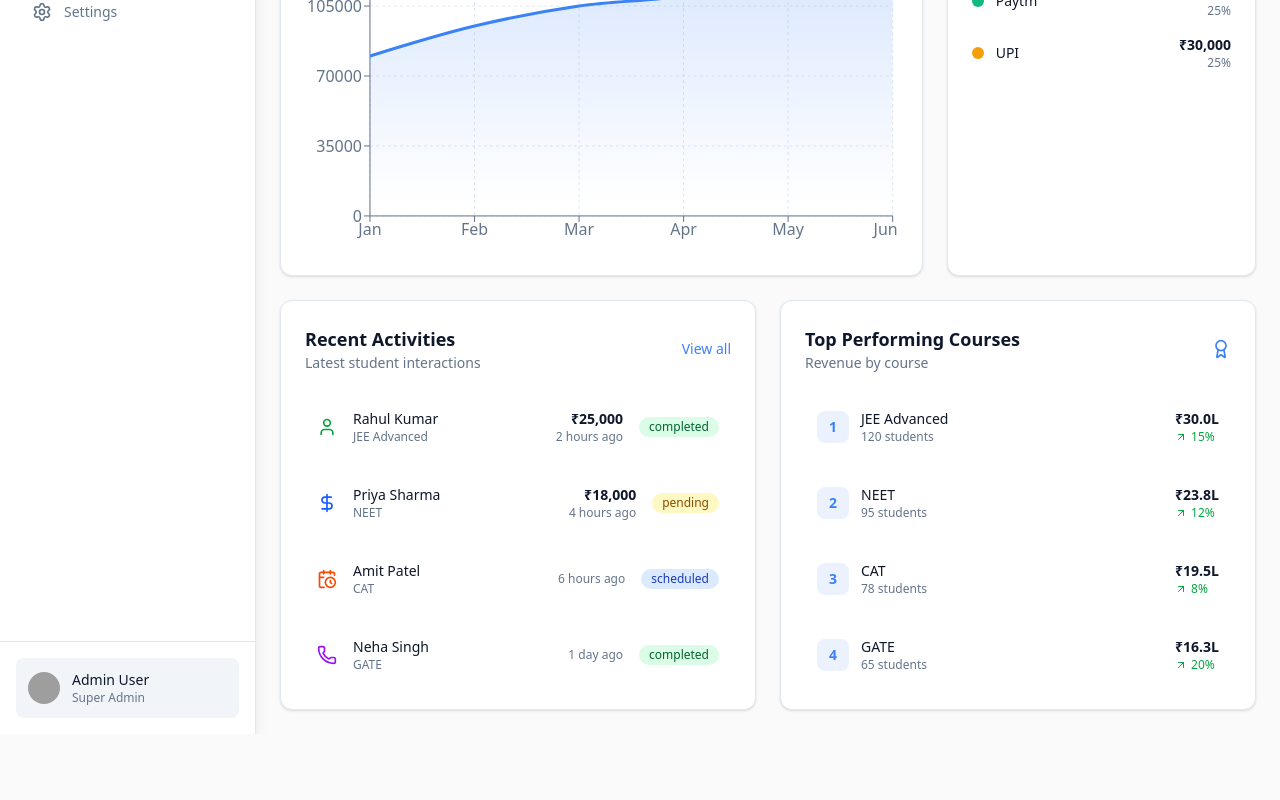
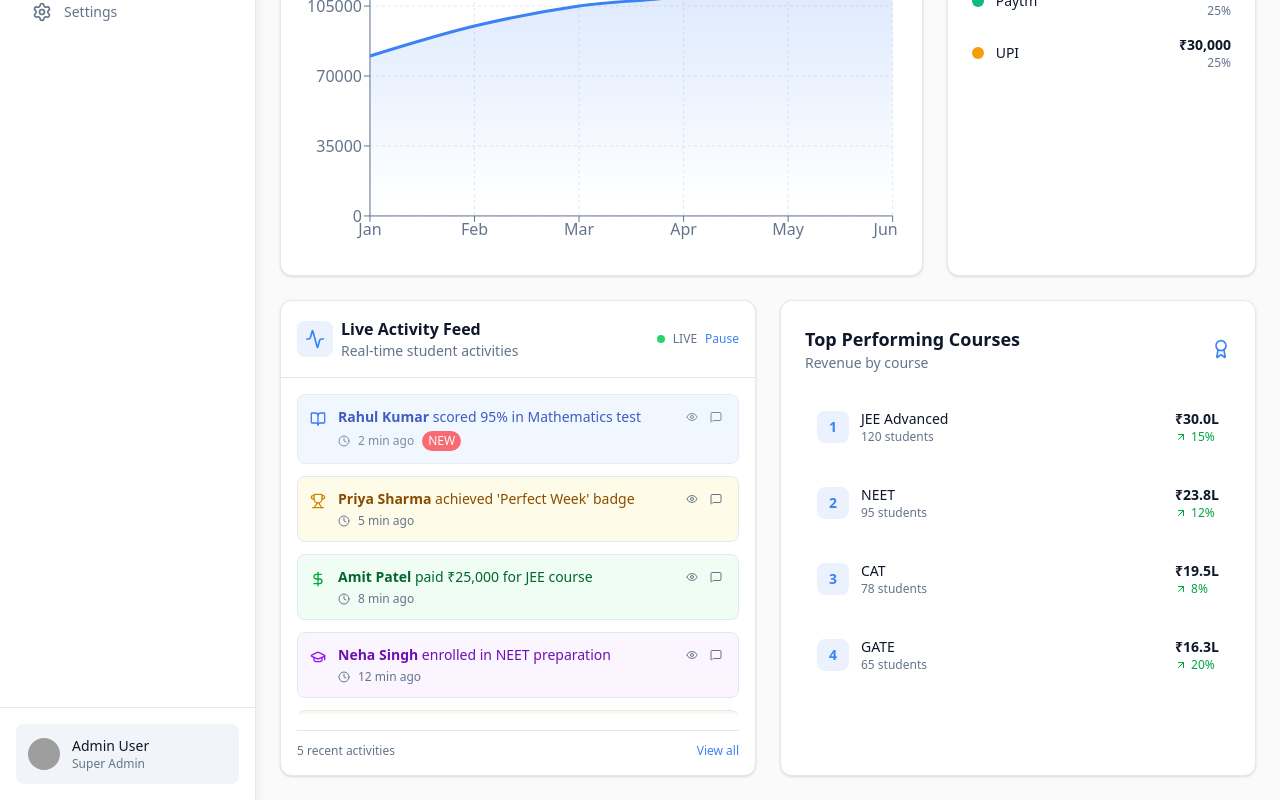
Before and after one commit to Sachinmca778/EduCRM, a Next.js app: page /admin in a window 1280 px wide. Shown: the part 527-1327 px from the top of the page. Before the commit the page ends 1261 px from the top, so only its background shows below. Built offline with nearby package versions, Linux system fonts and the light colour scheme; grey boxes are pictures that could not be loaded.

Commit message:
Live Activity Feed

```diff
--- a/app/admin/page.js
+++ b/app/admin/page.js
@@ -8,6 +8,7 @@ import {
   GraduationCap, Award, BarChart3, PieChart, LineChart, ArrowUpRight, ArrowDownRight
 } from "lucide-react";
 import SmartNotification from "../components/SmartNotification";
+import LiveActivityFeed from "../components/LiveActivityFeed";
 import {
   LineChart as RechartsLineChart, Line, XAxis, YAxis, Tooltip, ResponsiveContainer,
   CartesianGrid, BarChart, Bar, PieChart as RechartsPieChart, Pie, Cell, Area, AreaChart
@@ -438,49 +439,10 @@ export default function AdminDashboard() {
             </Card>
           </div>
 
-          {/* Recent Activities & Top Courses */}
+          {/* Live Activity Feed & Top Courses */}
           <div className="grid grid-cols-1 lg:grid-cols-2 gap-6">
-            {/* Recent Activities */}
-            <Card>
-              <CardHeader>
-                <div className="flex items-center justify-between">
-                  <div>
-                    <h3 className="text-lg font-semibold text-foreground">Recent Activities</h3>
-                    <p className="text-sm text-muted-foreground">Latest student interactions</p>
-                  </div>
-                  <button className="text-sm text-primary hover:underline">View all</button>
-                </div>
-              </CardHeader>
-              <CardContent>
-                <div className="space-y-4">
-                  {recentActivities.map((activity) => (
-                    <div key={activity.id} className="flex items-center gap-4 p-3 rounded-lg hover:bg-accent transition-colors">
-                      <div className="flex-shrink-0">
-                        {activity.type === "enrollment" && <User className="w-5 h-5 text-green-600" />}
-                        {activity.type === "payment" && <DollarSign className="w-5 h-5 text-blue-600" />}
-                        {activity.type === "demo" && <CalendarClock className="w-5 h-5 text-orange-600" />}
-                        {activity.type === "followup" && <Phone className="w-5 h-5 text-purple-600" />}
-                      </div>
-                      <div className="flex-1 min-w-0">
-                        <p className="text-sm font-medium text-foreground">{activity.student}</p>
-                        <p className="text-xs text-muted-foreground">{activity.course}</p>
-                      </div>
-                      <div className="text-right">
-                        {activity.amount > 0 && (
-                          <p className="text-sm font-semibold text-foreground">₹{activity.amount.toLocaleString()}</p>
-                        )}
-                        <p className="text-xs text-muted-foreground">{activity.time}</p>
-                      </div>
-                      <Badge
-                        variant={activity.status === "completed" ? "success" : activity.status === "pending" ? "warning" : "pending"}
-                      >
-                        {activity.status}
-                      </Badge>
-                    </div>
-                  ))}
-                </div>
-              </CardContent>
-            </Card>
+            {/* Live Activity Feed */}
+            <LiveActivityFeed />
 
             {/* Top Courses */}
             <Card>
--- /dev/null
+++ b/app/components/LiveActivityFeed.js
@@ -0,0 +1,168 @@
+"use client";
+import { useState, useEffect } from "react";
+import {
+  Activity, User, BookOpen, Trophy, DollarSign,
+  TrendingUp, Clock, Star, Award, GraduationCap,
+  Eye, MessageSquare, Heart
+} from "lucide-react";
+
+export default function LiveActivityFeed() {
+  const [activities, setActivities] = useState([]);
+  const [isLive, setIsLive] = useState(true);
+
+  const activityTypes = [
+    {
+      type: "test_completed",
+      icon: <BookOpen className="w-4 h-4 text-blue-600" />,
+      color: "bg-blue-50 border-blue-200",
+      textColor: "text-blue-800"
+    },
+    {
+      type: "achievement",
+      icon: <Trophy className="w-4 h-4 text-yellow-600" />,
+      color: "bg-yellow-50 border-yellow-200",
+      textColor: "text-yellow-800"
+    },
+    {
+      type: "payment",
+      icon: <DollarSign className="w-4 h-4 text-green-600" />,
+      color: "bg-green-50 border-green-200",
+      textColor: "text-green-800"
+    },
+    {
+      type: "enrollment",
+      icon: <GraduationCap className="w-4 h-4 text-purple-600" />,
+      color: "bg-purple-50 border-purple-200",
+      textColor: "text-purple-800"
+    },
+    {
+      type: "improvement",
+      icon: <TrendingUp className="w-4 h-4 text-orange-600" />,
+      color: "bg-orange-50 border-orange-200",
+      textColor: "text-orange-800"
+    }
+  ];
+
+  const sampleActivities = [
+    { id: 1, student: "Rahul Kumar", action: "scored 95% in Mathematics test", type: "test_completed", time: "2 min ago" },
+    { id: 2, student: "Priya Sharma", action: "achieved 'Perfect Week' badge", type: "achievement", time: "5 min ago" },
+    { id: 3, student: "Amit Patel", action: "paid ₹25,000 for JEE course", type: "payment", time: "8 min ago" },
+    { id: 4, student: "Neha Singh", action: "enrolled in NEET preparation", type: "enrollment", time: "12 min ago" },
+    { id: 5, student: "Karan Malhotra", action: "improved Physics score by 15%", type: "improvement", time: "15 min ago" },
+    { id: 6, student: "Zara Khan", action: "submitted Chemistry assignment", type: "test_completed", time: "18 min ago" },
+    { id: 7, student: "Riya Verma", action: "earned 'Top Performer' award", type: "achievement", time: "22 min ago" },
+    { id: 8, student: "Vikram Singh", action: "completed 30-day attendance streak", type: "achievement", time: "25 min ago" }
+  ];
+
+  useEffect(() => {
+    // Initialize with sample activities
+    setActivities(sampleActivities.slice(0, 5));
+
+    // Add new activities every 8-15 seconds
+    const interval = setInterval(() => {
+      if (isLive) {
+        const randomActivity = sampleActivities[Math.floor(Math.random() * sampleActivities.length)];
+        const newActivity = {
+          ...randomActivity,
+          id: Date.now(),
+          time: "Just now"
+        };
+
+        setActivities(prev => {
+          const updated = [newActivity, ...prev.slice(0, 4)];
+          return updated;
+        });
+      }
+    }, 8000 + Math.random() * 7000);
+
+    return () => clearInterval(interval);
+  }, [isLive]);
+
+  const getActivityConfig = (type) => {
+    return activityTypes.find(config => config.type === type) || activityTypes[0];
+  };
+
+  const handleActivityClick = (activity) => {
+    // Simulate interaction
+    console.log("Activity clicked:", activity);
+    // You can add modal or navigation here
+  };
+
+  return (
+    <div className="bg-card border border-border rounded-xl shadow-sm">
+      <div className="p-4 border-b border-border">
+        <div className="flex items-center justify-between">
+          <div className="flex items-center gap-2">
+            <div className="p-2 bg-primary/10 rounded-lg">
+              <Activity className="w-5 h-5 text-primary" />
+            </div>
+            <div>
+              <h3 className="font-semibold text-foreground">Live Activity Feed</h3>
+              <p className="text-sm text-muted-foreground">Real-time student activities</p>
+            </div>
+          </div>
+          <div className="flex items-center gap-2">
+            <div className={`w-2 h-2 rounded-full ${isLive ? 'bg-green-500 animate-pulse' : 'bg-gray-400'}`} />
+            <span className="text-xs text-muted-foreground">{isLive ? 'LIVE' : 'OFFLINE'}</span>
+            <button
+              onClick={() => setIsLive(!isLive)}
+              className="text-xs text-primary hover:underline"
+            >
+              {isLive ? 'Pause' : 'Resume'}
+            </button>
+          </div>
+        </div>
+      </div>
+
+      <div className="p-4">
+        <div className="space-y-3 max-h-80 overflow-y-auto">
+          {activities.map((activity, index) => {
+            const config = getActivityConfig(activity.type);
+            return (
+              <div
+                key={activity.id}
+                onClick={() => handleActivityClick(activity)}
+                className={`p-3 rounded-lg border cursor-pointer transition-all duration-200 hover:shadow-md hover:scale-[1.02] ${config.color} ${index === 0 ? 'animate-pulse-slow' : ''}`}
+              >
+                <div className="flex items-start gap-3">
+                  <div className="flex-shrink-0 mt-1">
+                    {config.icon}
+                  </div>
+                  <div className="flex-1 min-w-0">
+                    <p className={`text-sm font-medium ${config.textColor}`}>
+                      <span className="font-semibold">{activity.student}</span> {activity.action}
+                    </p>
+                    <div className="flex items-center gap-2 mt-1">
+                      <Clock className="w-3 h-3 text-muted-foreground" />
+                      <span className="text-xs text-muted-foreground">{activity.time}</span>
+                      {index === 0 && (
+                        <span className="text-xs bg-red-500 text-white px-1.5 py-0.5 rounded-full animate-pulse">
+                          NEW
+                        </span>
+                      )}
+                    </div>
+                  </div>
+                  <div className="flex items-center gap-1">
+                    <button className="p-1 hover:bg-white/20 rounded transition-colors">
+                      <Eye className="w-3 h-3 text-muted-foreground" />
+                    </button>
+                    <button className="p-1 hover:bg-white/20 rounded transition-colors">
+                      <MessageSquare className="w-3 h-3 text-muted-foreground" />
+                    </button>
+                  </div>
+                </div>
+              </div>
+            );
+          })}
+        </div>
+
+        <div className="mt-4 pt-3 border-t border-border">
+          <div className="flex items-center justify-between text-xs text-muted-foreground">
+            <span>{activities.length} recent activities</span>
+            <button className="text-primary hover:underline">View all</button>
+          </div>
+        </div>
+      </div>
+    </div>
+  );
+}
--- a/app/components/SmartNotification.js
+++ b/app/components/SmartNotification.js
@@ -41,6 +41,8 @@ export default function SmartNotification() {
     }
   ];
 
+
+  //For test purpose nofication (delete after making feature)
   useEffect(() => {
     // Show first notification immediately
     const firstNotification = notificationTypes[0];
```
